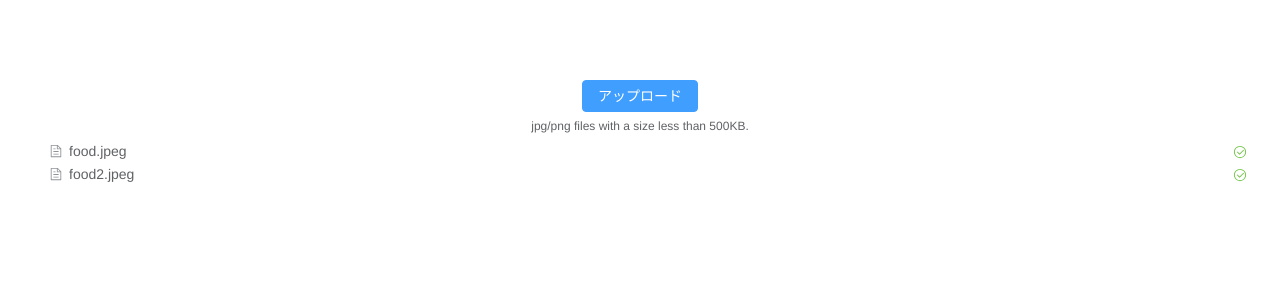
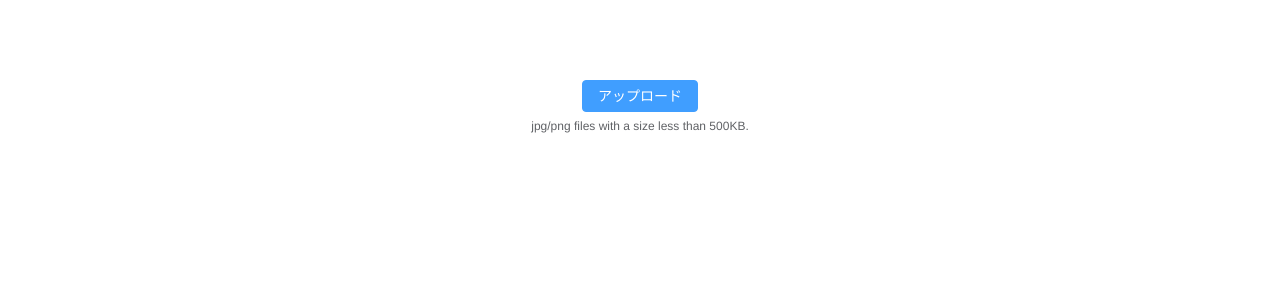
Before and after one commit to ShoContain/deletct-nama-card, a Vue app in the folder front/: page / in a window 1280 px wide. Shown: the top 300 px of the page. Built offline with nearby package versions, Linux system fonts and the light colour scheme.

Commit message:
add: アップロード画像表示

```diff
--- a/front/src/components/Upload.vue
+++ b/front/src/components/Upload.vue
@@ -3,23 +3,22 @@ import { ref } from "vue"
 import { ElMessageBox } from "element-plus"
 import type { UploadProps, UploadUserFile } from "element-plus"
 
-const fileList = ref<UploadUserFile[]>([
-    {
-        name: "food.jpeg",
-        url: "https://fuss10.elemecdn.com/3/63/4e7f3a15429bfda99bce42a18cdd1jpeg.jpeg?imageMogr2/thumbnail/360x360/format/webp/quality/100",
-    },
-    {
-        name: "food2.jpeg",
-        url: "https://fuss10.elemecdn.com/3/63/4e7f3a15429bfda99bce42a18cdd1jpeg.jpeg?imageMogr2/thumbnail/360x360/format/webp/quality/100",
-    },
-])
+const fileList = ref<UploadUserFile[]>([])
+const dialogVisible = ref(false)
+const dialogImageUrl = ref("")
 
 const handleRemove: UploadProps["onRemove"] = (file, uploadFiles) => {
     console.log(file, uploadFiles)
 }
 
 const handlePreview: UploadProps["onPreview"] = (uploadFile) => {
-    console.log(uploadFile)
+    dialogImageUrl.value =
+        "http://localhost:5010/static/task/" +
+        uploadFile.response.result.image.task_id +
+        "/" +
+        uploadFile.response.result.image.id +
+        ".jpg"
+    dialogVisible.value = true
 }
 
 const beforeRemove: UploadProps["beforeRemove"] = (uploadFile, uploadFiles) => {
@@ -35,12 +34,12 @@ const beforeRemove: UploadProps["beforeRemove"] = (uploadFile, uploadFiles) => {
 <template>
     <el-upload
         action="http://localhost:5010/upload_image"
+        :file-list="fileList"
         name="uploadFile"
         :on-preview="handlePreview"
         :on-remove="handleRemove"
         :before-remove="beforeRemove"
         multiple
-        :file-list="fileList"
     >
         <el-button type="primary">アップロード</el-button>
         <template #tip>
@@ -49,4 +48,7 @@ const beforeRemove: UploadProps["beforeRemove"] = (uploadFile, uploadFiles) => {
             </div>
         </template>
     </el-upload>
+    <el-dialog v-model="dialogVisible">
+        <img w-full :src="dialogImageUrl" alt="Preview Image" />
+    </el-dialog>
 </template>
```
Also changed, not shown: 1 other file (tests, documents, lock files or other folders).
